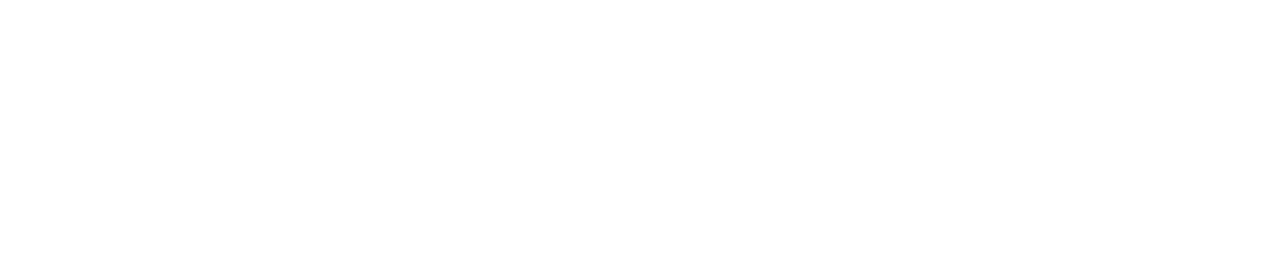
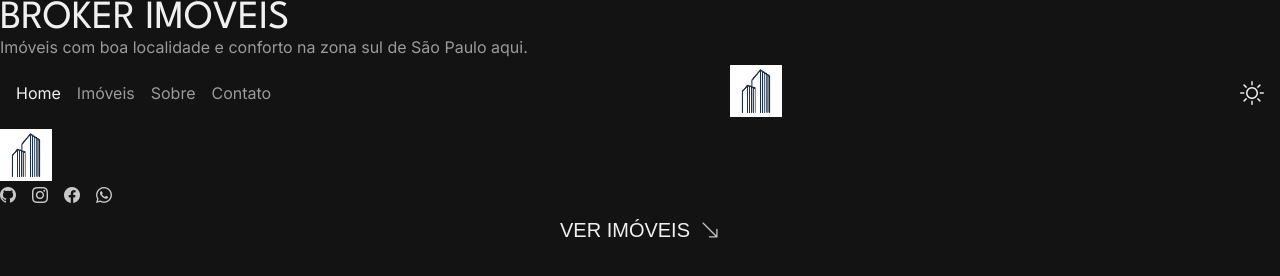
Before and after one commit to caio3011/site-paulo, a plain HTML site: page index.html in a window 1280 px wide. Drawn offline with nearby package versions, Linux system fonts and the light colour scheme.

Commit message:
update js

```diff
--- a/css/style.css
+++ b/css/style.css
@@ -0,0 +1,196 @@
+@import url('https://fonts.googleapis.com/css2?family=Inter:wght@100..900&family=League+Spartan:wght@100..900&display=swap');
+
+:root[data-theme='light'] {
+    --primary-color: #0000ff;
+    --primary-bg-color: #e0d9d9;
+    --secondary-bg-color: #19d800;
+    --primary-border-color:  #ff236c;
+    --secondary-border-color: #79ce0a;
+    --title-color: #c2f313;
+    --text-color: #28292E;
+    --link-color: #28292E;
+    --icon-color: #56575A;
+}
+
+:root,
+:root[data-theme='dark'] {
+    /* Definir cores padrão em variáveis */
+    --primary-color: #f0f0f0;  /* cor textos */
+    --primary-bg-color: #131313;  /* BG = Background */
+    --secondary-bg-color: #28292E;
+    --primary-border-color: #28292E;
+    --secondary-border-color: #56575A;
+
+    /* Definir cores padrão para os textos em variáveis */
+    --title-color: #F0F0F0;
+    --text-color: #9a9a9c;
+    --link-color: #9a9a9c;
+    --icon-color: #C7C8C9;
+}
+
+
+html[data-theme='light'] .brand-logo {
+    filter: invert(1);
+}
+html[data-theme='light'] .tecnologias-logo {
+    filter: invert(80%);
+}
+
+* {
+    margin: 0;      /*margem*/
+    padding: 0;     /* espaçamento */
+    box-sizing: border-box;
+    vertical-align: baseline;
+    list-style: none;
+    scrollbar-width: thin;
+    scrollbar-color: var(--secondary-bg-color) transparent;
+}
+body {
+    background: var(--primary-bg-color);
+    font-family: 'Inter', Tahoma, Geneva, Verdana, sans-serif;
+    color: var(--text-color); /* cor do Texto*/
+}
+
+
+::-webkit-scrollbar {
+    width: 0.5rem;
+}
+::-webkit-scrollbar-track {
+    background-color: transparent;
+}
+::-webkit-scrollbar-thumb {
+    background: var(--secondary-bg-color);
+    border-radius: 50rem;
+}
+
+a {
+    text-decoration: none;
+    color: var(--text-color);
+}
+a:hover {
+    color: var(--primary-color);
+}
+i {
+    color: var(--icon-color);
+}
+b {
+    font-weight: 400;
+}
+h1 {
+    font-size: 2.5rem;
+    font-weight: 200;
+}
+h2 {
+    font-size: 2rem;
+    text-align: center;
+    letter-spacing: 0.4rem;
+}
+h3 {
+    font-size: 1.55rem;
+    text-align: left;
+}
+h4 {
+    color: var(--primary-color);
+    font-weight: 400;
+    font-size: 1.15rem;
+    text-align: left;
+}
+h1, h2, h3 {
+    font-family: 'League Spartan', Tahoma, Geneva, Verdana, sans-serif;
+    text-transform: uppercase;
+    color: var(--title-color);
+    font-weight: 200;
+}
+p, span, li {
+    font-size: 1rem;
+}
+p {
+    text-align: justify;
+}
+.header {
+    display: flex;
+    flex-flow: row wrap;
+    justify-content: space-between;
+    align-items: center;
+    width: 100%;  /* comprimento*/
+    padding: 0.5rem 1rem;
+    z-index: 2; /* sobreposição */
+}
+.header-toggle{
+    display: flex;
+    justify-content: flex-end;
+}
+.header-brand .brand-logo{
+    width: 3.25rem; /* 3.25rem = 52px */
+    height: 3.25rem;  /* altura */
+}
+
+.menu-social{
+    gap: 1rem;
+}
+.btn {
+    display: flex;
+    justify-content: center;
+    align-items: center;
+    gap: 0.625rem;
+    width: 100%;
+    padding: 0.875rem 1.5rem;
+    background: transparent;
+    border-radius: 3.125rem;
+    border: none;
+    transition: ease-in-out .3s;
+    cursor: pointer;
+    color: var(--primary-color);
+    /* box-shadow serve pra dar sombra ao botão com 3 valores mais a cor */
+}
+.btn:hover{
+    transform: scale(1.05);
+    transition: ease-in-out .3s;
+}
+.btn span, .btn i {
+    font-size: 1.25rem;
+    text-transform: uppercase;
+}
+
+.menu{    /* UL */
+    display: flex;
+    align-items: center;    /* alinha os itens  */
+    background-color: var(--primary-bg-color);
+}
+.menu-principal{
+    gap: 1rem;
+}
+
+.menu{    /* UL */
+    display: flex;
+    align-items: center;    /* alinha os itens  */
+    background-color: var(--primary-bg-color);
+}
+.menu-principal{
+    gap: 1rem;
+}
+.menu-item{
+    width: 100%;
+}
+.menu-link{    /* Estrutura do Li */
+    display: flex;  /* flex é usado quando é mobile e desktop */
+    align-items: center;
+    gap: .5rem;
+}
+
+.menu-link.active .menu-icon,
+.menu-link.active .menu-text,
+.menu-link:hover .menu-icon,
+.menu-link:hover .menu-text {
+    color: var(--primary-color); /* para deixar cor quando uma das abas estiver aberta */
+}
+
+
+
+
+#toggleTheme{
+    font-size: 1.5rem;
+    color: var(--primary-color);
+    cursor: pointer;
+    transition: ease-in-out .4s;
+}
--- a/index.html
+++ b/index.html
@@ -1,11 +1,102 @@
 <!DOCTYPE html>
-<html lang="pt-br">
+<html lang="pt-br"data-theme="dark">
 <head>
     <meta charset="UTF-8">
     <meta name="viewport" content="width=device-width, initial-scale=1.0">
     <title>Broker Imóveis</title>
+    <link rel="shortcut icon" href="img/logo.jpg">
+    <link rel="stylesheet" href="css/style.css">
+    <link rel="stylesheet" href="https://cdn.jsdelivr.net/npm/bootstrap-icons@1.11.3/font/bootstrap-icons.min.css">
 </head>
+
+
 <body>
+    <!-- Main -->
+    <main id="home">
+        <div class="main-content">
+           <h1> <b>Broker Imóveis </b> </h1> <!-- titulo principal -->
+           <p> Imóveis com boa localidade e conforto na zona sul de São Paulo aqui. </p>
+
+    <header class="header">  <!-- cabeçalho -->
+        <nav class="header-nav">
+            <ul class="menu menu-principal">
+                <li class="menu-item">
+                    <a href="#home" class="menu-link active">
+                        <span class="menu-text"> Home </span>
+                    </a>
+                </li>
+
+                <li class="menu-item">
+                    <a href="#imoveis" class="menu-link">
+                         <span class="menu-text"> Imóveis </span>
+                    </a>
+                </li>
+
+                <li class="menu-item">
+                    <a href="#sobre" class="menu-link">
+                        <span class="menu-text"> Sobre </span>
+                    </a>
+                </li>
+
+                <li class="menu-item">
+                    <a href="#contato" class="menu-link">
+                        <span class="menu-text"> Contato </span>
+                    </a>
+                 </li>
+            </ul>
+        </nav>
+
+        <div class="header-brand">
+            <a href="#home">
+                <img src="img/logo.jpg" alt="" class="brand-logo">
+            </a>
+        </div>
+
+        <div class="header-toggle">
+            <i id="toggleTheme" class="bi bi-sun"> </i>
+            <!-- Icone modo Dark e Light Lua e Sol -->
+        </div>
+    </header> <!-- FIM cabeçalho -->
+
+    <div class="header-brand">
+        <a href="#home">
+            <img src="img/logo.jpg" alt="" class="brand-logo">
+        </a>
+    </div>
+
+    <ul class="menu menu-social">
+        <li>
+            <a href="https://github.com/caio3011" target="_blank"
+             class="menu-link">
+                <i class="menu-icon bi bi-github"></i>
+            </a>
+        </li>
+        <li>
+            <a href="https://www.instagram.com/marcobrokerimoveis/" target="_blank"
+             class="menu-link">
+             <i class="menu-icon bi bi-instagram"></i>
+            </a>
+        </li>
+        <li>
+            <a href="https://www.facebook.com/people/Marco-Broker/pfbid0vBSCcjFhnY6ikhHPDfSx4ZP1pxd9QjGwK33ZW3o8b1b1orQXPfVeK3gEp3duGGc6l/" target="_blank" class="menu-link">
+             <i class="menu-icon bi bi-facebook"></i>
+            </a>
+        </li>
+        <li>
+            <a href="https://wa.me/message/I2G3Z6ICHRAND1" target="_blank"
+             class="menu-link">
+             <i class="menu-icon bi bi-whatsapp"></i>
+            </a>
+        </li>
+    </ul>
+    <a href="#imoveis">
+        <button class="btn btn-primary">
+            <span> Ver imóveis </span>
+        <i class="bi bi-arrow-down-right"></i>
+    </button>
+   </a>
+        </div>
+    </main> <!-- Fim Main -->
 
 </body>
 </html>
```
Also changed, not shown: js/script.js (added, +14 -0 lines), img/logo.jpg (added).
